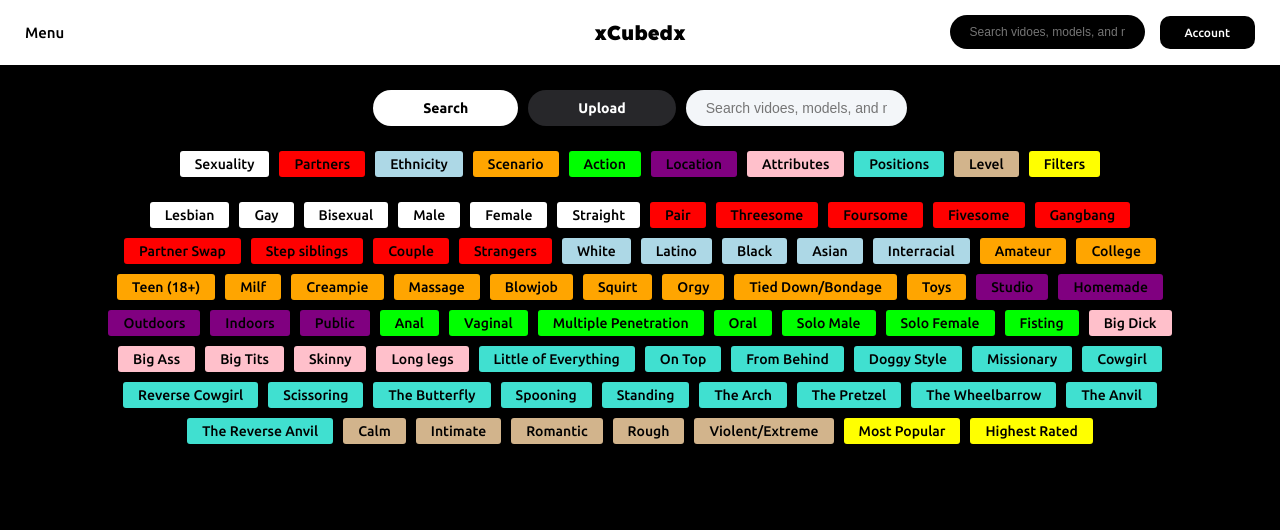
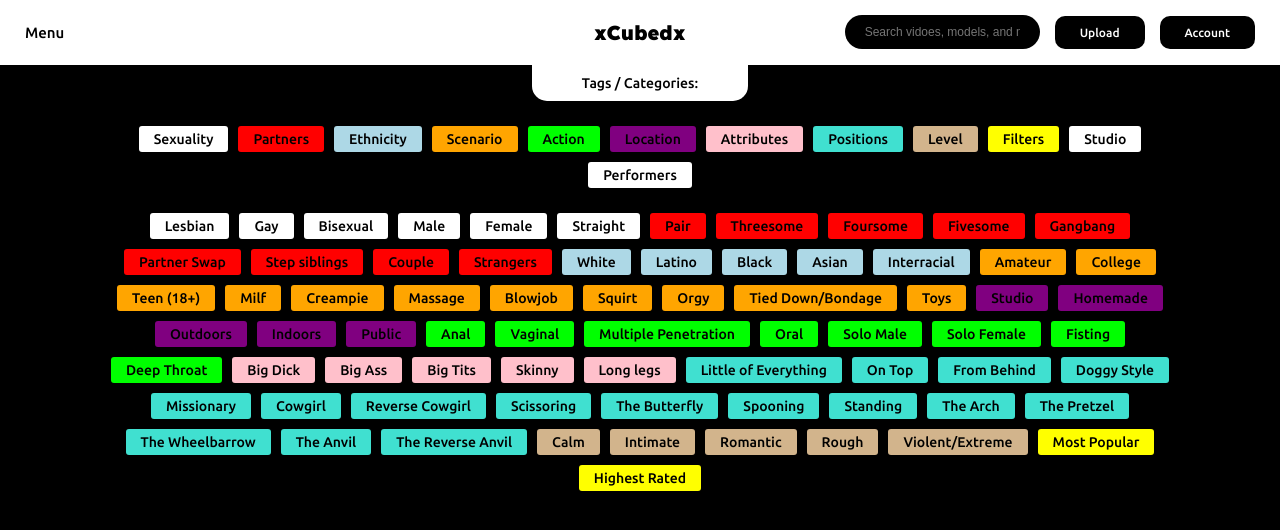
Before and after one commit to XCubed00/XCubed, a plain HTML site: page index.html in a window 1280 px wide. Drawn offline with nearby package versions, Linux system fonts and the light colour scheme; a web font is replaced by a local one.

Commit message:
Major updates.

```diff
--- a/index.html
+++ b/index.html
@@ -31,7 +31,9 @@
 
         <div class="w-100-p d-flex jc-fe ai-c cg-15">
             <input class="br-100 bg-b fs-12 py-10 px-20 c-lg" placeholder="Search vidoes, models, and more">
-            <a class="fs-12 px-25 py-10 br-10 bg-b c-w d-flex jc-c ai-c" href="index.html"> Account</a>
+            <a class="fs-12 px-25 py-10 br-10 bg-b c-w d-flex jc-c ai-c" href="index.html">Upload</a>
+            <a class="fs-12 px-25 py-10 br-10 bg-b c-w d-flex jc-c ai-c" href="index.html">Account</a>
+
         </div>
 
     </header>
@@ -40,14 +42,16 @@
 
 <div class="h-1 bg-w w-100-p"></div>
 
-<section class="container px-10 d-flex-col rg-25 w-100-p jc-c ai-c py-25">
+<section class="container px-10 d-flex-col rg-25 w-100-p jc-c ai-c pb-25">
 
     <div class="d-flex w-100-p cg-10 rg-10 jc-c ai-c fw-w">
 
+        <div class="c-b fs-14 px-50 py-10 br-15-b bg-w">Tags / Categories:</div>
+<!--
         <a class="c-b fs-14 px-50 py-10 bg-w br-100" href=""><b>Search</b></a>
         <a class="c-w fs-14 px-50 py-10 bg-dg br-100" href=""><b>Upload</b></a>
         <input class="br-100 bg-lg fs-14 py-10 px-20" placeholder="Search vidoes, models, and more">
-
+-->
     </div>
 
     <div class="d-flex w-100-p cg-10 rg-10 jc-c ai-c fw-w">
@@ -62,6 +66,10 @@
         <a id="positions_label" class="default-tag bg-position" href="">Positions</a>
         <a id="level_label" class="bg-level default-tag" href="">Level</a>
         <a id="filters_label" class="bg-filters default-tag" href="">Filters</a>
+
+        <a id="studio_lebal" class="bg-sexuality default-tag" href="">Studio</a>
+
+        <a id="performers" class="bg-sexuality default-tag" href="">Performers</a>
 
     </div>
 
@@ -121,6 +129,7 @@
         <a class="default-tag bg-action" href="">Solo Male</a>
         <a class="default-tag bg-action" href="">Solo Female</a>
         <a class="default-tag bg-action" href="">Fisting</a>
+        <a class="default-tag bg-action" href="">Deep Throat</a>
 
 
         <a class="default-tag bg-attributes" href="">Big Dick</a>
```
